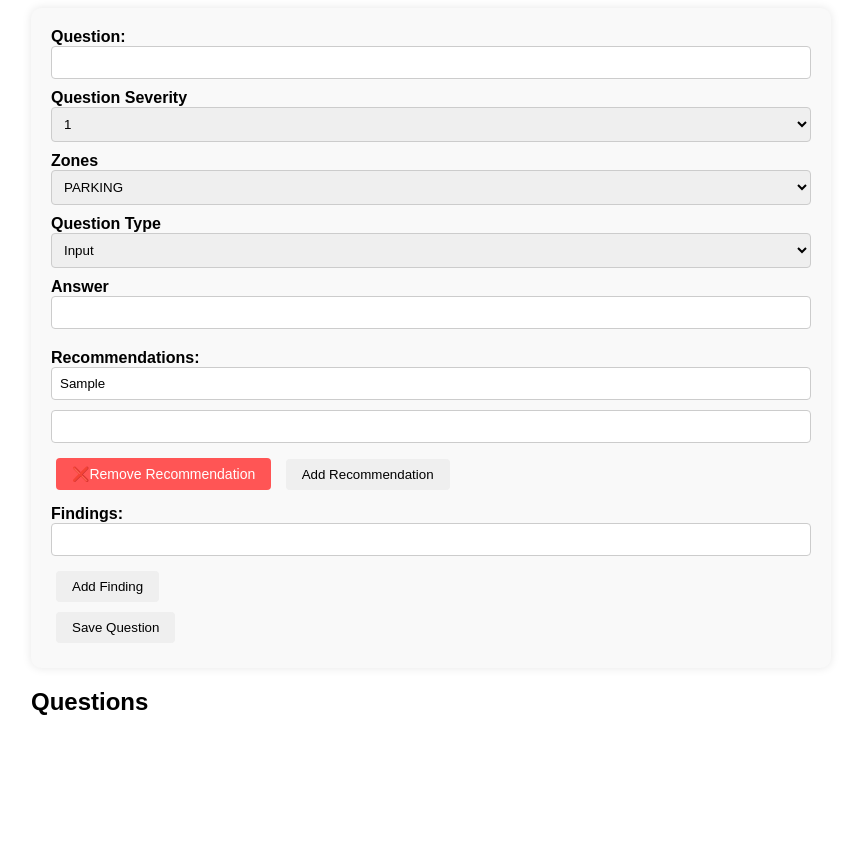
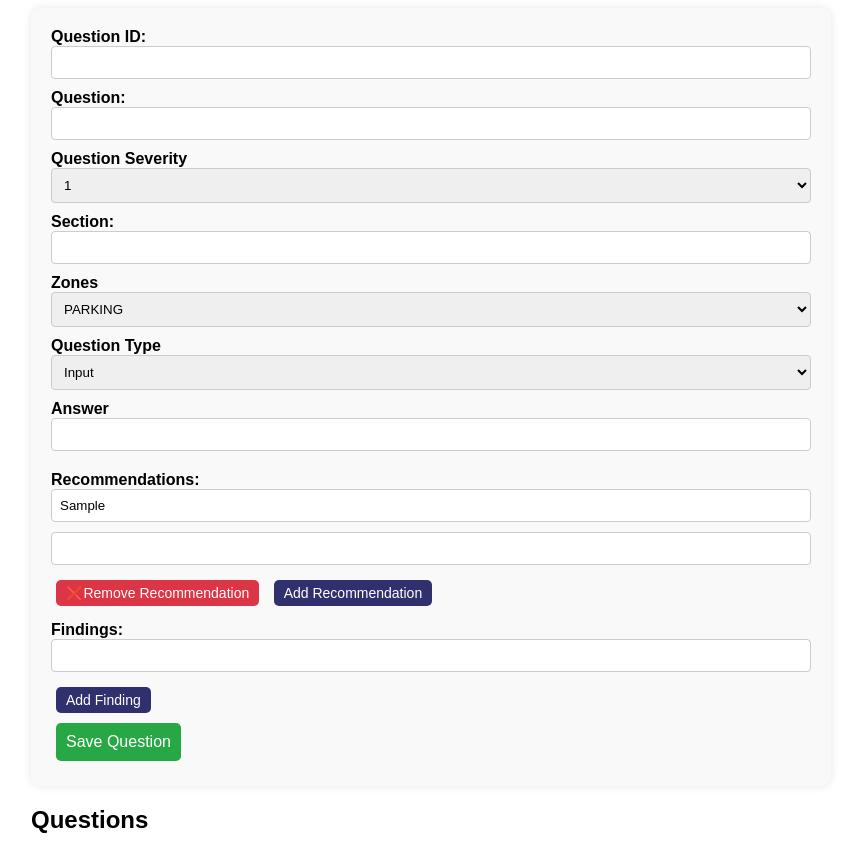
Before and after one commit to sampletestapp/quizapp, a plain HTML site: page ui/index.html in a window 1280 px wide. Both pictures are taken after typing "Sample" into the empty fields and a click on the button "Add Recommendation". Shown: the whole page, without its empty margins (209-1051 px from the left). Before the commit the page ends 800 px from the top, so only its background shows below. Drawn offline with nearby package versions, Linux system fonts and the light colour scheme.

Commit message:
Added Question ID, Button Colors, Section fields to screen

```diff
--- a/ui/index.html
+++ b/ui/index.html
@@ -11,6 +11,9 @@
 <body>
     <div class="questionnaire-container">
         <div class="questionnaire-form">
+            <!-- Question Id-->
+            <label for="questionId">Question ID:</label>
+            <input type="text" id="questionId" name="questionId" required /><br />
             <!-- Question -->
             <label for="question">Question:</label>
             <input type="text" id="question" name="question" required /><br />
@@ -21,6 +24,9 @@
                 <option value="2">2</option>
                 <option value="3">3</option>
             </select><br />
+            <!-- Section -->
+            <label for="section">Section:</label>
+            <input type="text" id="section" name="section" required /><br />
             <!-- Zones -->
             <label for="zones">Zones</label>
             <select id="zones" name="zones">
--- a/ui/script.js
+++ b/ui/script.js
@@ -3,6 +3,7 @@ $(document).ready(function () {
     var selectedType = $(this).val();
     $(".answer-container").remove();
     $(".answer").remove(); // Remove all existing answer containers
+    $("#questionList").empty();
 
     if (selectedType === "blank") {
       $("#questionType").after(`
@@ -100,6 +101,7 @@ $(document).ready(function () {
     e.preventDefault();
 
     var question = {
+      questionId: $("#questionId").val(),
       text: $("#question").val(),
       questionTypeId: $("#questionType").val(),
       section: $("#section").val(),
--- a/ui/style.css
+++ b/ui/style.css
@@ -81,3 +81,51 @@
   padding: 10px;
   background-color: #fff;
 }
+
+
+/* Style for Add Recommendation button */
+.addAnswer,
+.addFinding,
+.addRecommendation {
+  padding: 5px 10px;
+  background-color: #31306e;
+  /* Green color */
+  color: #fff;
+  border: none;
+  border-radius: 5px;
+  font-size: 14px;
+  cursor: pointer;
+}
+
+/* Style for Save Question button */
+#saveQuestion {
+  /* Centers the button */
+  padding: 10px;
+  background-color: #28a745;
+  /* Green color */
+  color: #fff;
+  border: none;
+  border-radius: 5px;
+  font-size: 16px;
+  cursor: pointer;
+}
+
+#saveQuestion:hover {
+  background-color: #218838;
+  /* Darker shade of green on hover */
+}
+
+
+/* Style for Remove Recommendation button */
+.removeAnswer,
+.removeFinding,
+.removeRecommendation {
+  padding: 5px 10px;
+  background-color: #dc3545;
+  /* Red color */
+  color: #fff;
+  border: none;
+  border-radius: 5px;
+  font-size: 14px;
+  cursor: pointer;
+}
```
Lines whose indentation alone changed are shown as unchanged.
